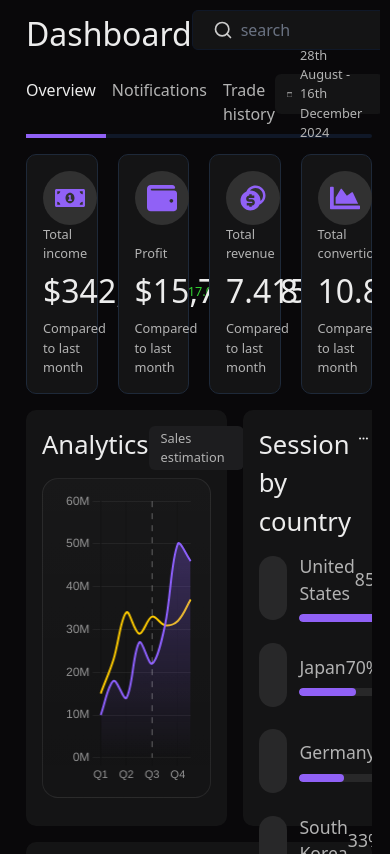
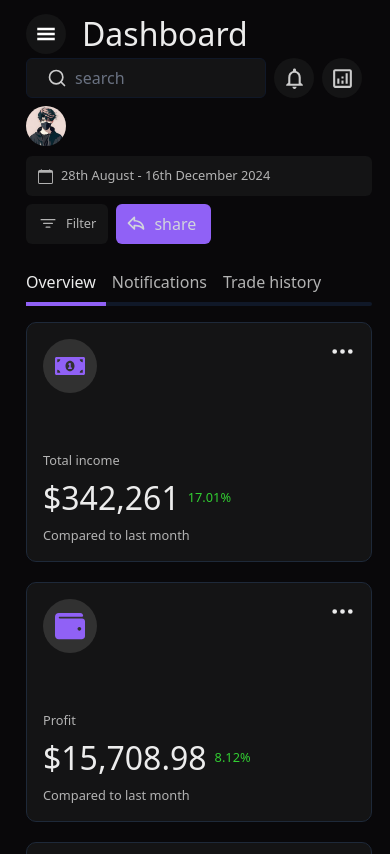
Before and after one commit to KelvinOmoluyi/Dashboard, a React (Vite) app: page / in a window 390 px wide. Built offline with nearby package versions, Linux system fonts and the light colour scheme.

Commit message:
made responsive and other changes

```diff
--- a/components/NavBar.jsx
+++ b/components/NavBar.jsx
@@ -10,9 +10,10 @@ import { motion } from "framer-motion"
 import { useStateContext } from "../context/ContextProvider";
 import { useEffect, useState } from "react";
 import { Link } from "react-router-dom";
+import { GiHamburgerMenu } from 'react-icons/gi';
 
 function NavBar() {
-  const { navbarIndicator } = useStateContext()
+  const { navbarIndicator, handleSideBar } = useStateContext()
   const[navIndicatorState, setnavIndicatorState] = useState({
     translate: 0, width: 80
   })
@@ -25,9 +26,16 @@ function NavBar() {
 
   return (
     <>
-      <div className="w-full h-13 flex justify-between">
+      <div className="w-full h-13 flex justify-between dashboardHeader content">
+        <div className="flex gap-4 items-center">
+          <button
+          onClick={handleSideBar}
+          className="size-10 bg-[#141415] rounded-full flex hover:cursor-pointer items-center justify-center">
+            <GiHamburgerMenu size={20} color="#ffffff" />
+          </button>
           <h2>Dashboard</h2>
-        <div className="flex gap-2">
+        </div>
+        <div className="flex gap-2 flex-wrap">
           <SearchBar />
           <Link to="/dashboard/notifications">
             <div className="size-10 bg-[#141415] rounded-full flex hover:cursor-pointer items-center justify-center">
@@ -46,8 +54,8 @@ function NavBar() {
         </div>
       </div>
 
-      <div className="mb-4">
-          <div className='flex items-center justify-between'>
+      <div className="mb-4 content">
+            <div className='flex items-center justify-between navIndicator'>
                 <div
                 style={{ fontSize: "1rem", color: "#b3b3b3"}}
                 className="flex gap-4 mt-4">
@@ -61,8 +69,8 @@ function NavBar() {
                         <span style={{ color: `${navbarIndicator === "trade" ? "#ececec" : ""}` }}>Trade history</span>
                     </Link>
                 </div>
-              <div className='flex gap-2'>
-                  <div className='h-[40px] w-fit flex items-center gap-2 bg-[#141415] rounded-md px-3'>
+                <div className='flex gap-2 flex-wrap'>
+                    <div className='h-[40px] w-fit flex items-center gap-2 bg-[#141415] rounded-md px-3 navbarDateTime'>
                         <BsCalendar size={15} color="#b3b3b3" />
                         <h6>28th August - 16th December 2024</h6>
                     </div>
--- a/components/SideBar.jsx
+++ b/components/SideBar.jsx
@@ -9,7 +9,7 @@ const SideBar = () => {
   const [enabled, setEnabled] = useState(true);
 
   return (
-    <div className='bg-[#141415] w-[240px] text-white flex flex-col gap-4 h-full p-2 pt-4 overflow-hidden rounded-[8px]'>
+    <div className='bg-[#141415] w-[240px] text-white flex flex-col gap-4 h-full p-2 pb-4 pt-4 overflow-scroll rounded-[8px]'>
       <div className='w-full min-h-[40px]'>
         <div className='h-full flex justify-between w-[110px] pl-2'>
           <img src={logo} alt="Logo" className='w-[30px] h-[25px]' />
--- a/pages/Overview.jsx
+++ b/pages/Overview.jsx
@@ -17,8 +17,8 @@ const Overview = () => {
     })
 
     return (
-        <div className="w-full h-full overflow-hidden pb-4">
-            <div className="w-full grid grid-cols-4 gap-5">
+        <div className="w-full h-full overflow-hidden pb-4 content">
+            <div className="w-full grid dashboardStats">
                 {dashboardStats.map((dashboardStat) => (
                     <div key={dashboardStat.id} className="w-[100%] h-60 bg-[#141415] border-1 border-gray-800 rounded-[10px] p-4 hover:bg-gradient-to-b from-[#9061f6] to-[#141415] transition-all transition-2">
                         <div className="w-full h-full flex flex-col justify-between">
@@ -43,8 +43,8 @@ const Overview = () => {
                 ))}
             </div>
 
-            <div className="w-full mt-4 flex justify-between gap-4">
-                <div className="h-[26rem] w-[58%] bg-[#141415] p-4 rounded-[10px]">
+            <div className="w-full mt-4 flex justify-between gap-4 chartContainer">
+                <div className="h-[26rem] w-[58%] bg-[#141415] p-4 rounded-[10px] chart">
                     <div className="w-full flex justify-between mb-2">
                         <h4>Analytics</h4>
                         <div className="flex gap-3">
@@ -56,7 +56,7 @@ const Overview = () => {
                     </div>
                     <LineGraph />
                 </div>
-                <div className="h-[26rem] w-[41%] bg-[#141415] p-4 rounded-[10px]">
+                <div className="h-[26rem] w-[41%] bg-[#141415] p-4 rounded-[10px] countrySession">
                     <div className="w-full flex justify-between mb-2">
                         <h4>Session by country</h4>
                         <BsThreeDots size={25} color="#ececec" />
@@ -88,7 +88,7 @@ const Overview = () => {
             </div>
 
             <div className="w-full mt-4 bg-[#141415] p-4 rounded-[10px]">
-                <div className="w-full flex justify-between items-center mb-2">
+                <div className="w-full flex justify-between items-center flex-wrap gap-2 mb-2">
                     <h4>Transaction History</h4>
                     <div className="w-fit flex items-center gap-3">
                         <Button text="Download" icon={BiDownload} width={140} height={40} bgColor="#282829" />
@@ -96,10 +96,10 @@ const Overview = () => {
                             <BsThreeDots size={25} color="#ececec" />
                     </div>
                 </div>
-                <table className="w-full">
+                <table className="w-full overflow-x-scroll">
                     <tr className="w-full h-[3rem] bg-[#282829] rounded-md flex items-center justify-between px-4 mt-4">
-                        <td className="w-[40%]"><p>Product name</p></td>
-                        <div className="w-[60%] flex items-center">
+                        <td className="w-[40%] min-w-[120px]"><p>Product name</p></td>
+                        <div className="w-[60%] min-w-[720px] flex items-center">
                             <td className="w-[20%]"><p>Order amount</p></td>
                             <td className="w-[18%]"><p>Date</p></td>
                             <td className="w-[18%]"><p>Status</p></td>
@@ -109,7 +109,7 @@ const Overview = () => {
                     {transactions.map((transaction) => (
                         <tr key={transaction.id} className="w-full h-[4rem] border-[#282829] bg-bottom-1 rounded-md flex items-center justify-between px-4 mt-4">
                             <td className="w-[40%]"><p>{transaction.product}</p></td>
-                            <div className="w-[60%] flex items-center">
+                            <tbody className="w-[60%] min-w-[720px] flex items-center">
                                 <td className="w-[20%]"><p>{transaction.amount}</p></td>
                                 <td className="w-[18%]"><p>{transaction.date}</p></td>
                                 <td className="w-[20%]">
@@ -117,10 +117,10 @@ const Overview = () => {
                                 </td>
                                 <td className="w-[38%] flex gap-4">
                                     <img src={transaction.picture} alt="customer picture" style={{ height: "3rem", aspectRatio: "1/1", borderRadius: "50%" }} />
-                                    <div>
+                                    <tbody>
                                         <p>{transaction.customer}</p>
                                         <h6>{transaction.email}</h6>
-                                    </div>
+                                    </tbody>
                                 </td>
                                 <td className="w-[16%]">
                                     <Button
@@ -132,7 +132,7 @@ const Overview = () => {
                                     width={100}
                                     align="center" />
                                 </td>
-                            </div>
+                            </tbody>
                         </tr>
                     ))}
                 </table>
--- a/src/App.css
+++ b/src/App.css
@@ -0,0 +1,225 @@
+
+
+html {
+  padding: 0;
+  margin: 0;
+}
+
+body {
+  min-height: 100vh;
+  max-height: 100vh;
+  background-color: #09080a;
+  padding: 10px 10px 0;
+  overflow: hidden;
+}
+
+h2 {
+  color: #ececec;
+  font-size: 2rem;
+  font-weight: 500;
+}
+
+h3 {
+  color: #ececec;
+  font-size: 1.8rem;
+  font-weight: 500;
+}
+
+h4 {
+  color: #ececec;
+  font-size: 1.6rem;
+  font-weight: 400;
+}
+
+h5 {
+  color: #fff;
+  font-size: 1.2rem;
+  font-weight: 500;
+}
+
+h6 {
+  color: #b3b3b3;
+  font-size: 0.8rem;
+  font-weight: 500;
+}
+
+p {
+  color: #b3b3b3;
+  font-size: 1.1rem;
+  font-weight: 500;
+}
+
+::-webkit-scrollbar {
+  width: 6px;
+}
+::-webkit-scrollbar-thumb {
+  background-color: #9061f6;
+  border-radius: 40px;
+}
+::-webkit-scrollbar-track {
+    background-color: transparent;
+  margin: 0;
+}
+
+.dashboardStats {
+  grid-template-columns: repeat(auto-fit, minmax(220px, 1fr));
+  gap: 20px;
+}
+
+.content {
+  min-width: 300px !important;
+}
+
+
+/* Card wrapper (optional; matches dark-glass panel vibe) */
+.chart-card {
+  width: 100%;
+  height: 320px;
+  padding: 12px;
+  border-radius: 16px;
+  border: 1px solid rgba(255,255,255,.08);
+  background: linear-gradient(180deg, rgba(255,255,255,.02), rgba(255,255,255,0));
+}
+
+/* Glassmorphism tooltip */
+.chartjs-glass-tooltip {
+  position: absolute;
+  pointer-events: none;
+  z-index: 1000;
+  min-width: 220px;
+  padding: 10px 12px;
+  border-radius: 12px;
+  color: #fff;
+  opacity: 0;
+  -webkit-backdrop-filter: blur(10px);
+          backdrop-filter: blur(10px);
+  background: rgba(30,30,36,.55);
+  border: 1px solid rgba(255,255,255,.12);
+  box-shadow: 0 8px 24px rgba(0,0,0,.45);
+  font: 500 12px "Inter", ui-sans-serif;
+}
+
+.chartjs-glass-tooltip .tip-title {
+  opacity: .8;
+  margin-bottom: 6px;
+}
+
+.chartjs-glass-tooltip .tip-row {
+  display: flex;
+  align-items: center;
+  gap: 10px;
+  margin: 6px 0;
+}
+
+.chartjs-glass-tooltip .tip-bar {
+  width: 3px;
+  height: 18px;
+  border-radius: 2px;
+  display: inline-block;
+}
+
+.chartjs-glass-tooltip .tip-label {
+  opacity: .75;
+}
+
+.chartjs-glass-tooltip .tip-value {
+  margin-left: auto;
+  font-weight: 600;
+}
+
+
+
+
+
+
+
+@media only screen and (width >= 1400px) {
+  * {
+    font-size: 101%;
+  }
+
+  h6 {
+    font-size: 1rem;
+  }
+}
+
+
+
+
+@media only screen and (max-width: 1152px) {
+    .chartContainer {
+        flex-direction: column;
+    }
+
+    .chart {
+        width: 100%;
+        height: 26rem;
+    }
+
+    .countrySession {
+        width: 100%;
+        height: 26rem;
+    }
+}
+
+
+
+
+
+
+
+@media only screen and (max-width: 842px) {
+  .notificationRow {
+    flex-direction: column;
+    align-items: start;
+    row-gap: 10px;
+  }
+}
+
+
+
+
+
+
+
+@media only screen and (max-width: 780px) {
+  .navIndicator {
+    flex-direction: column-reverse;
+    row-gap: 10px;
+    align-items: start;
+    margin-top: 10px;
+  }
+
+    .chart {
+        width: 100%;
+    }
+
+    .countrySession {
+        width: 100%;
+    }
+}
+
+
+
+
+
+@media only screen and (max-width: 610px) {
+    .dashboardHeader {
+        flex-direction: column;
+        height: -webkit-fit-content;
+        height: -moz-fit-content;
+        height: fit-content;
+    }
+}
+
+
+
+
+
+
+
+@media only screen and (max-width: 493px) {
+  .navbarDateTime {
+    flex-basis: 100%;
+  }
+}
```
Also changed, not shown: data/index.js (+22 -11 lines), pages/Notifications.jsx (+14 -13 lines), pages/TradeHistory.jsx (+20 -23 lines). Lines whose indentation alone changed are shown as unchanged.
